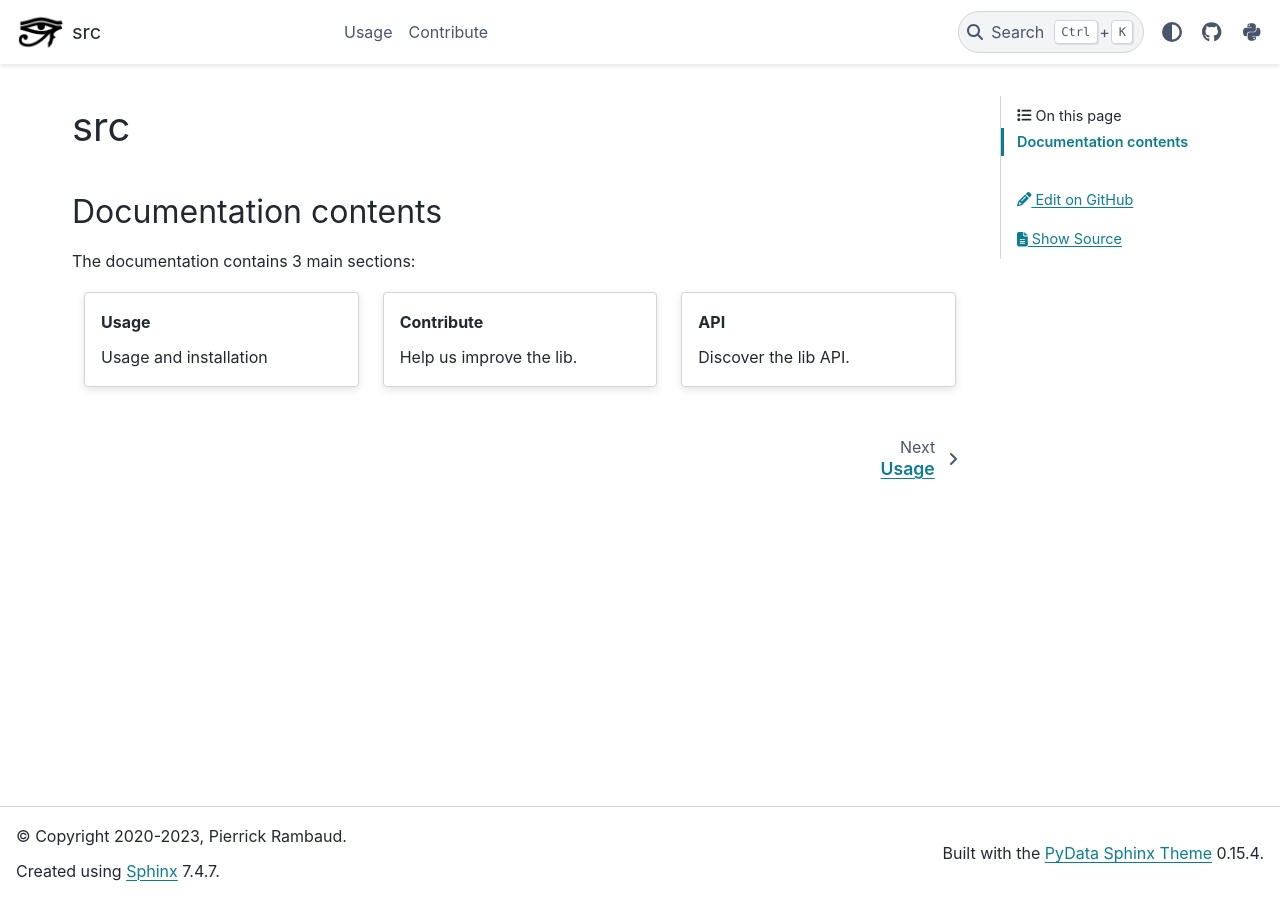
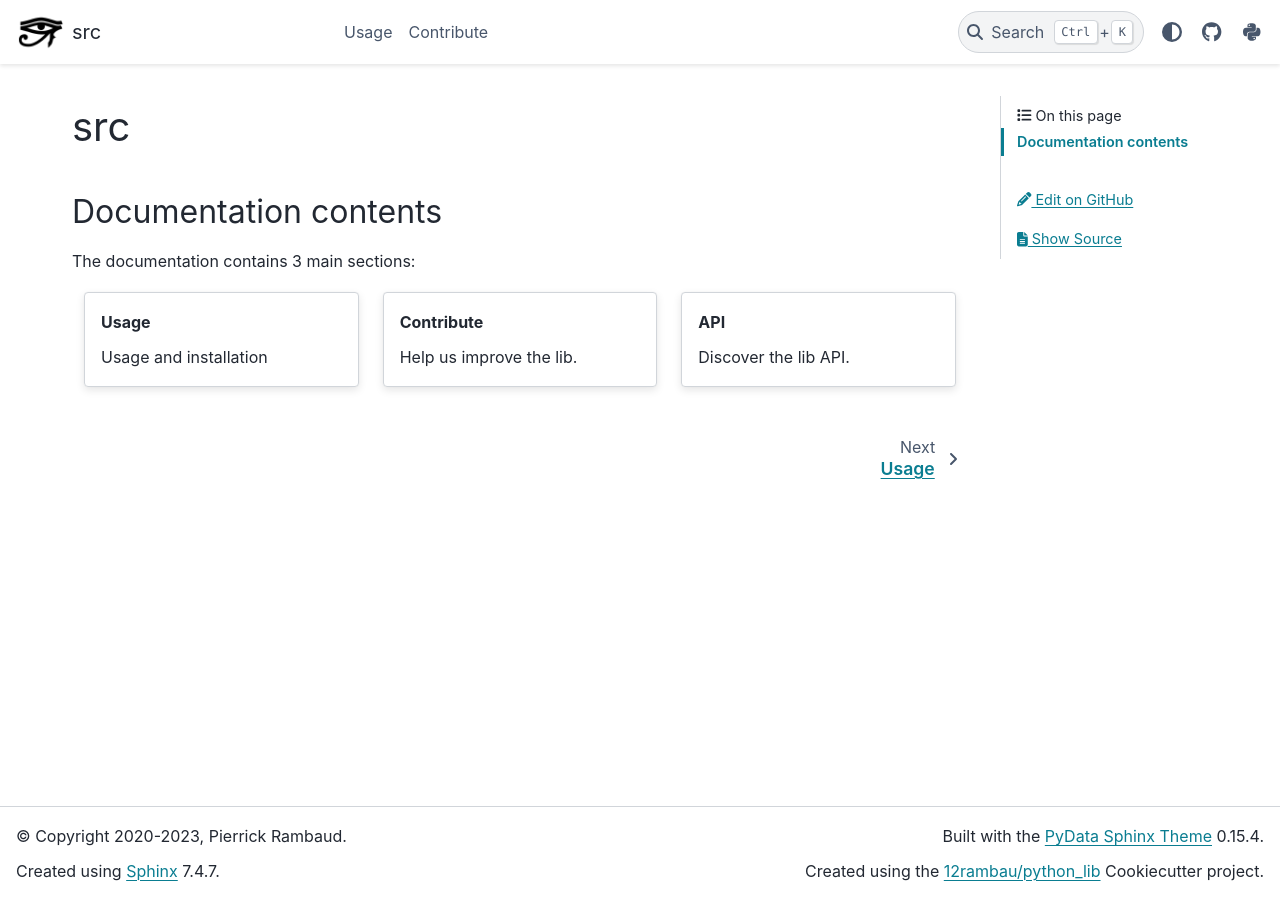
Before and after one commit to 12rambau/pypackage, a Sphinx documentation site: the page built from docs/index.rst, in a window 1280 px wide. Built offline with Sphinx 7.4.7 and the PyData theme 0.15.4, drawn with Linux system fonts in a browser that asks for light colours; pages that are not in the unit, such as notebooks, are missing from menus.

Commit message:
fix: python-lib

```diff
--- /dev/null
+++ b/docs/_template/python-lib.html
@@ -0,0 +1,5 @@
+<p class="python-lib">
+  Created using the
+  <a href="https://github.com/12rambau/python_lib">12rambau/python_lib</a>
+  Cookiecutter project.
+</p>
--- a/docs/conf.py
+++ b/docs/conf.py
@@ -25,7 +25,7 @@ extensions = [
     "sphinxcontrib.btn",
 ]
 exclude_patterns = ["**.ipynb_checkpoints"]
-
+templates_path = ["_template"]
 
 # -- Options for HTML output ---------------------------------------------------
 html_theme = "pydata_sphinx_theme"
@@ -37,6 +37,7 @@ html_theme_options = {
         "image_dark": "static_/logo_dark.png",
     },
     "use_edit_page_button": True,
+    "footer_end": ["theme-version", "python-lib"],
     "icon_links": [
         {
             "name": "GitHub",
```
